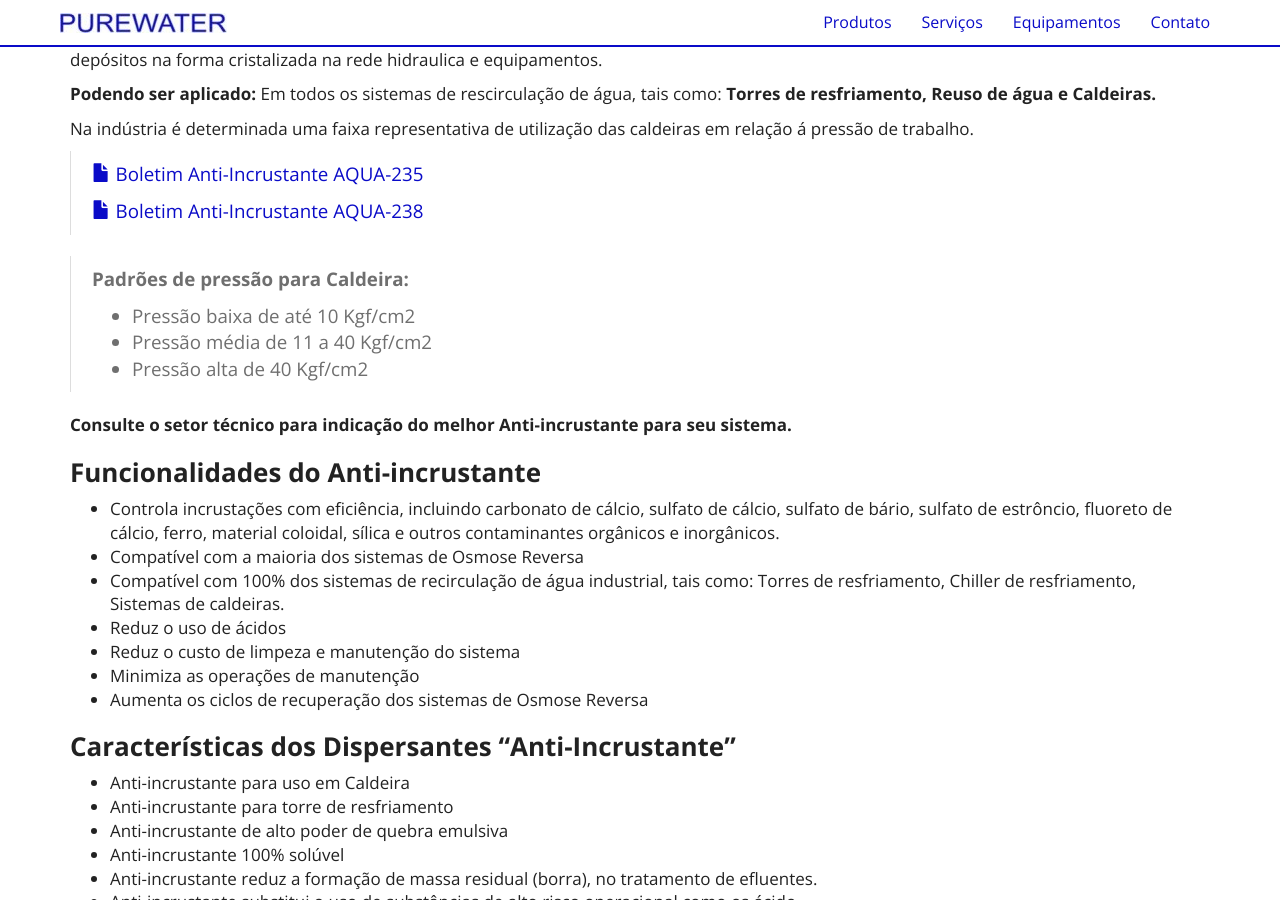
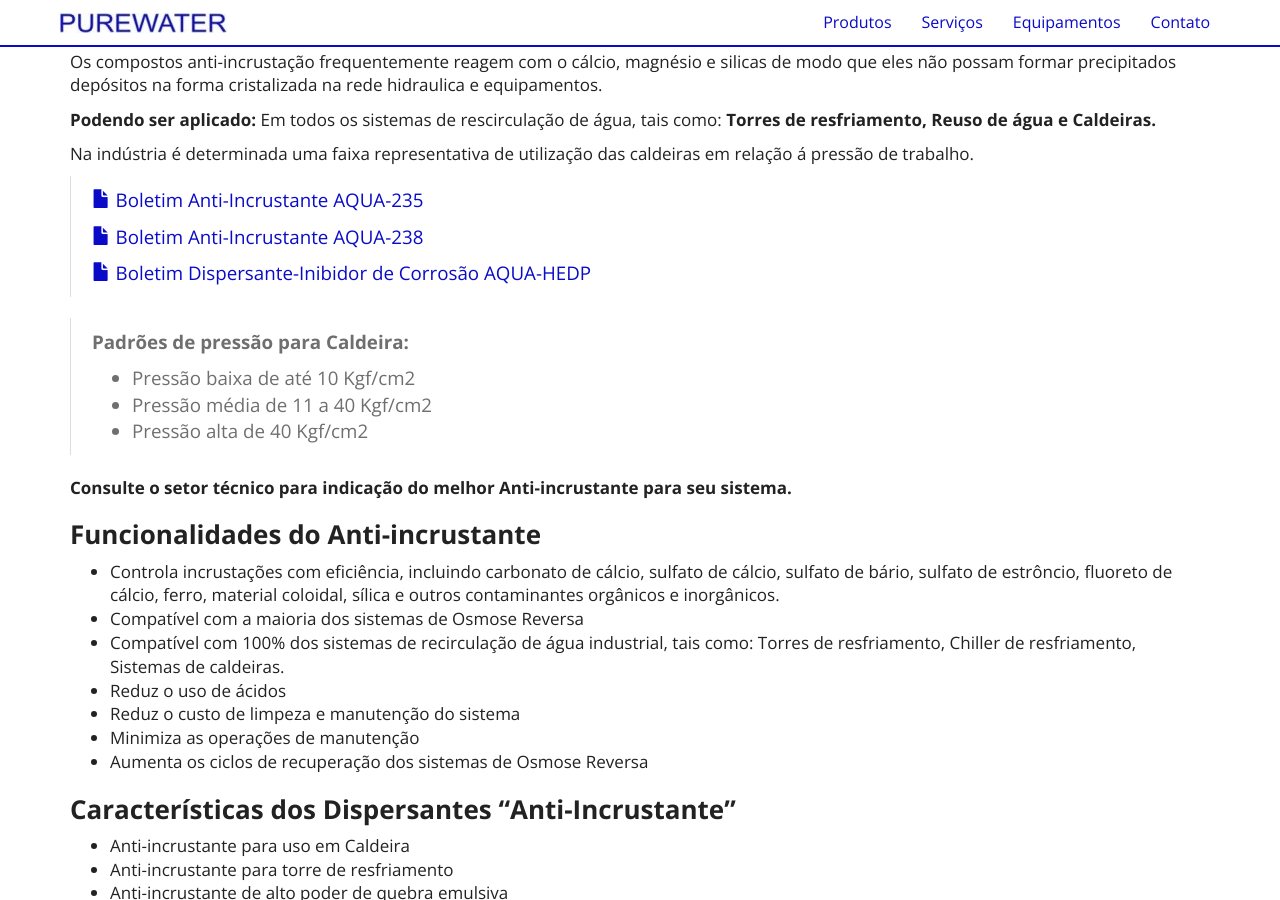
Before and after one commit to purewaterefluentes/purewaterefluentes.github.io, a Jekyll site: the page built from produtos/anti-incrustante.md, in a window 1280 px wide and 900 px high, scrolled down 583 px. Built offline with Jekyll 4.4.1, drawn with Linux system fonts in a browser that asks for light colours; nearby versions of some CDN libraries; library files that are not in the unit come from our copies.

Commit message:
Update anti-incrustante.md

```diff
--- a/produtos/anti-incrustante.md
+++ b/produtos/anti-incrustante.md
@@ -11,9 +11,7 @@
 - Torres de Resfriamento
 - Sistemas de Rescirculação de Água
 >
-
 <br />
-
 Os produtos **Anti-incrustante ou Dispersante** são compostos químicos ou formulações que possuem a propriedade de prevenir a deposição de sais contidos em água na forma de precipitado em tubos, tanques, ou qualquer superfície. Tipicamente, estes sais são os carbonatos, silicatos e sulfatos de cálcio de água com elevadas concentrações destes sais. Este tipo de água é normalmente chamada de "água dura".
 
 Os compostos anti-incrustação frequentemente reagem com o cálcio, magnésio e silicas de modo que eles não possam formar precipitados depósitos na forma cristalizada na rede hidraulica e equipamentos.
@@ -32,6 +30,10 @@
    label="Boletim Anti-Incrustante AQUA-238"
    arquivo="FISPQ AQUA-238 revisada.pdf" %}
 >
+ {% include purewater/link-boletim.html
+   label="Boletim Dispersante-Inibidor de Corrosão AQUA-HEDP"
+   arquivo="BOLETIM TÉCNICO - AQUA-HEDP dispersante.pdf" %}
+ >
 
 >**Padrões de pressão para Caldeira:**
  - Pressão baixa de até 10 Kgf/cm2
```
